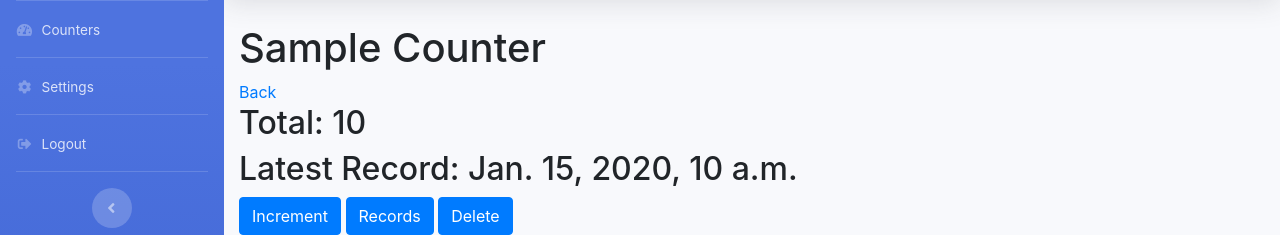
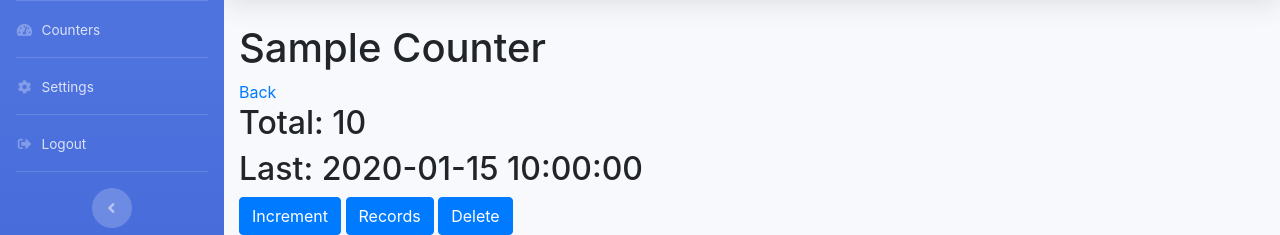
Before and after one commit to quarantin/counters, a Django app: template templates/counters/counter_detail.html in a window 1280 px wide. Shown: the part 70-305 px from the top of the page. Run offline with Django 3.2, Linux system fonts and the light colour scheme; tables that the repository leaves empty hold one stand-in row (values such as "Sample post"); the template is opened without the code that fills it: values that come from a table or form of the project are taken from there, most other values are stand-ins (such as "Sample title", 1, 10 or a date in 2020); some libraries are stand-ins or nearby versions.

Commit message:
Update counters templates: counter_detail.html: Fix date format

```diff
--- a/templates/counters/counter_detail.html
+++ b/templates/counters/counter_detail.html
@@ -6,7 +6,7 @@
 		<h1>{{ counter|title }}</h1>
 		<a href="/counters/">Back</a>
 		<h2>Total: {{ total }}</h2>
-		<h2>Latest Record: {{ latest_record_date }}</h2>
+		<h2>Last: {% if latest_record_date %}{{ latest_record_date|date:"Y-m-d H:i:s" }}{% else %}No record yet!{% endif %}</h2>
 		<button class="btn btn-primary" onclick="handle_increment()" title="Increment this counter">Increment</button>
 		<button class="btn btn-primary" onclick="handle_records()" title="Show list of records for this counter">Records</button>
 		<button class="btn btn-primary" onclick="handle_delete()" title="Delete current counter and all related records">Delete</button>
```
